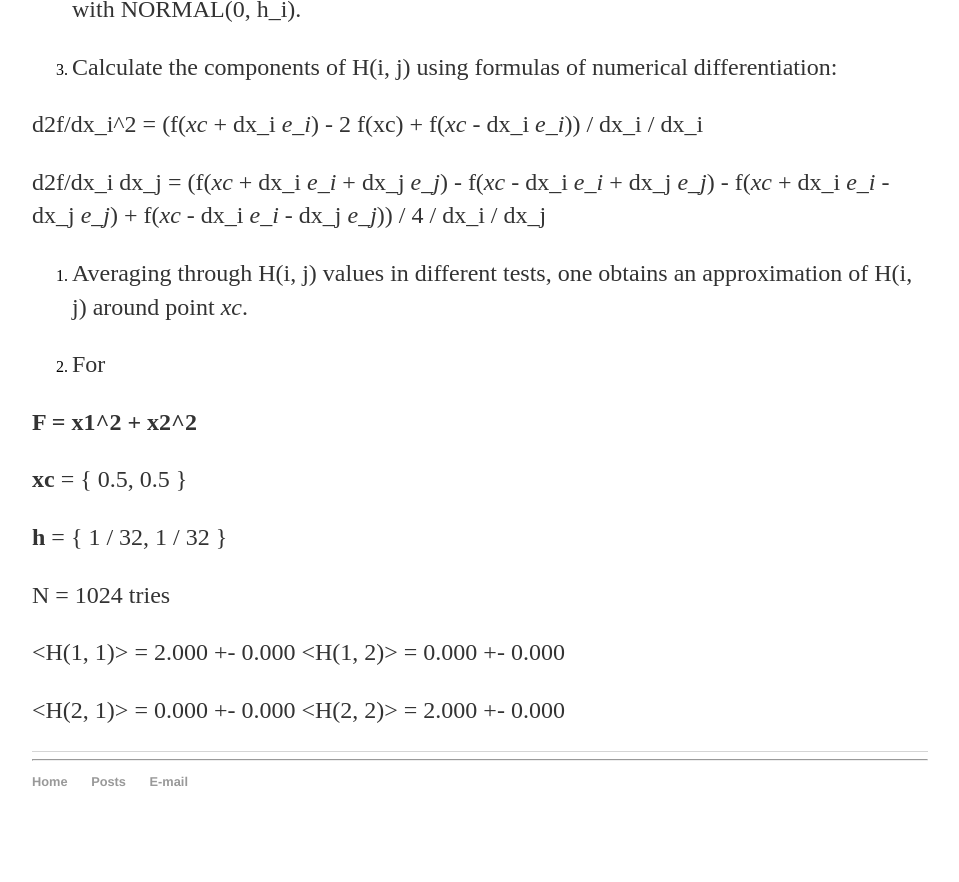
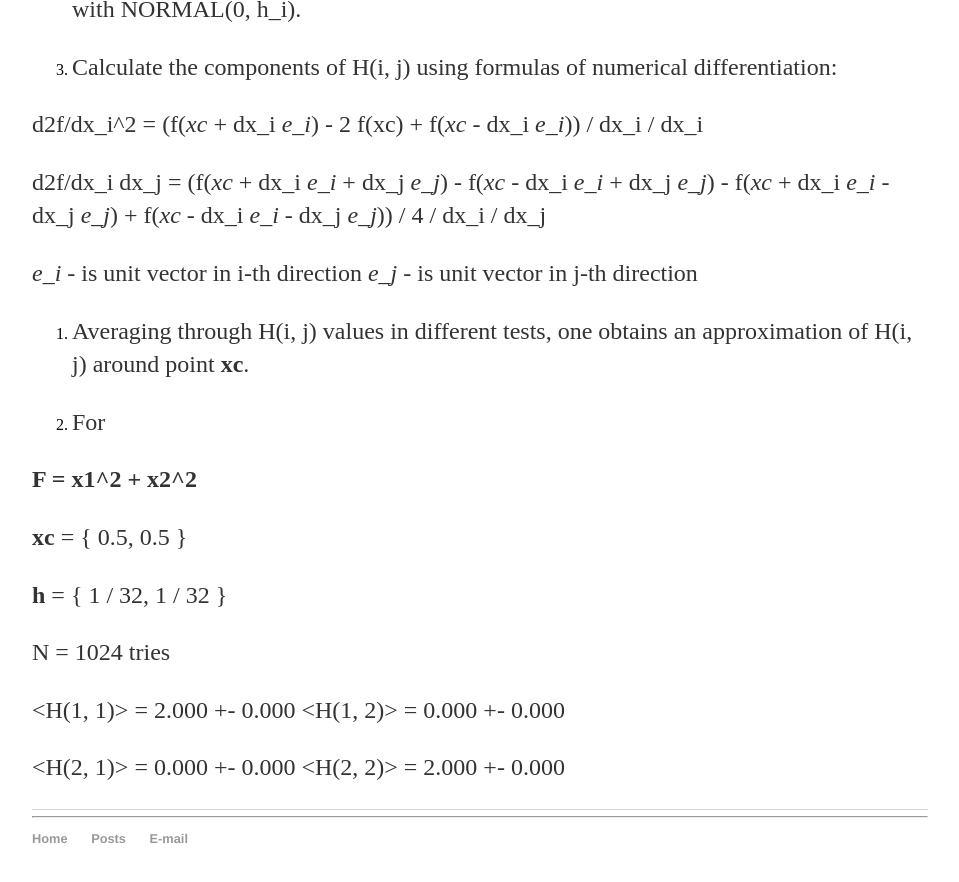
Before and after one commit to 2t363a/beta, a Jekyll site: the page built from docs/_posts/2019-05-30-nonlincor.md, in a window 1280 px wide and 900 px high, scrolled down 1062 px. Shown: the top 882 px of the window, without its empty margins (160-1119 px from the left). Built offline with Jekyll 4.4.1, drawn with Linux system fonts in a browser that asks for light colours; our own code applies the rules of GitHub Pages for plain Markdown files; before the commit the page ends 1911 px from its top, so only the background shows below that.

Commit message:
text changes

```diff
--- a/docs/_posts/2019-05-30-nonlincor.md
+++ b/docs/_posts/2019-05-30-nonlincor.md
@@ -46,8 +46,10 @@ d2f/dx_i dx_j = (f(*xc* + dx_i *e_i* + dx_j *e_j*)
                  + f(*xc* - dx_i *e_i* - dx_j *e_j*))
                  / 4 / dx_i / dx_j
 
+*e_i* - is unit vector in i-th direction
+*e_j* - is unit vector in j-th direction
 
-4. Averaging through H(i, j) values in different tests, one obtains an approximation of H(i, j) around point *xc*.
+4. Averaging through H(i, j) values in different tests, one obtains an approximation of H(i, j) around point **xc**.
 
 5. For
 
```
